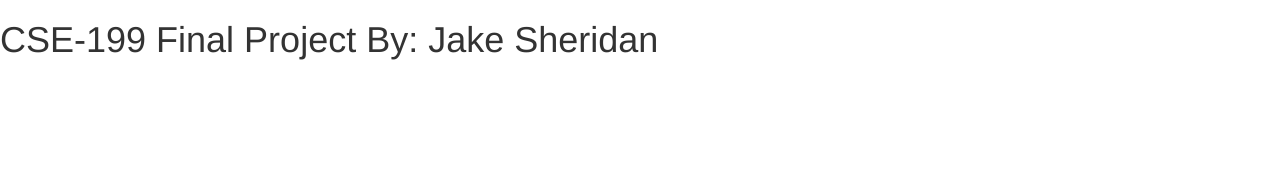
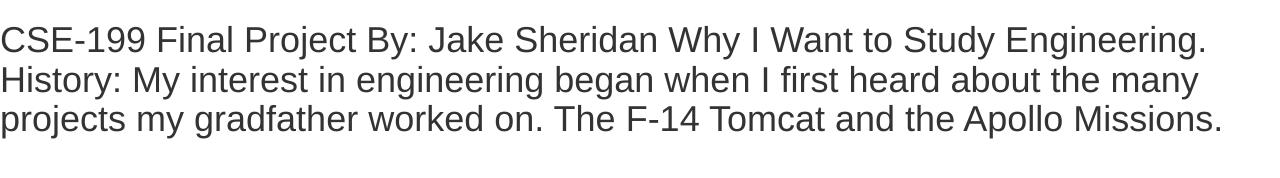
Before and after one commit to sheridanjt86/sheridanjt86.github.io, a plain HTML site: page index.html in a window 1280 px wide. Drawn offline with nearby package versions, Linux system fonts and the light colour scheme.

Commit message:
Update index.html

```diff
--- a/index.html
+++ b/index.html
@@ -18,7 +18,10 @@
     <![endif]-->
   </head>
   <body>
-    <h1>CSE-199 Final Project By: Jake Sheridan</h1>
+    <h1>CSE-199 Final Project By: Jake Sheridan
+
+    Why I Want to Study Engineering.
+    History: My interest in engineering began when I first heard about the many projects my gradfather worked on. The F-14 Tomcat and the Apollo Missions.</h1>
 
     <!-- jQuery (necessary for Bootstrap's JavaScript plugins) -->
     <script src="https://ajax.googleapis.com/ajax/libs/jquery/1.12.4/jquery.min.js"></script>
```
